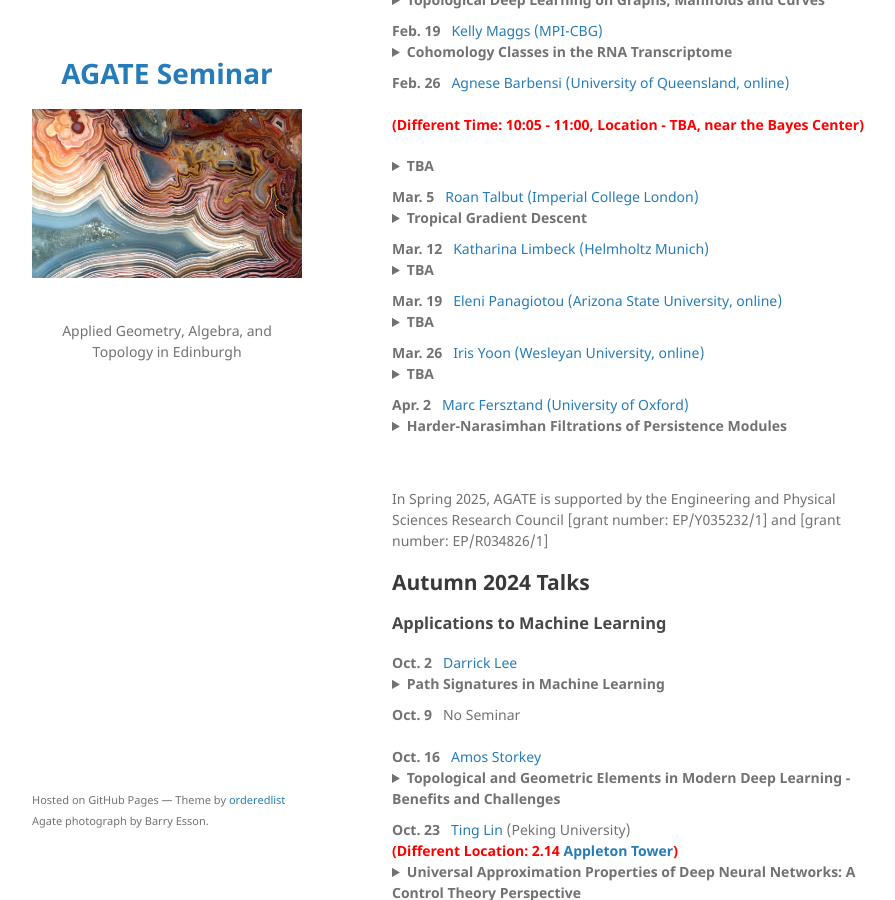
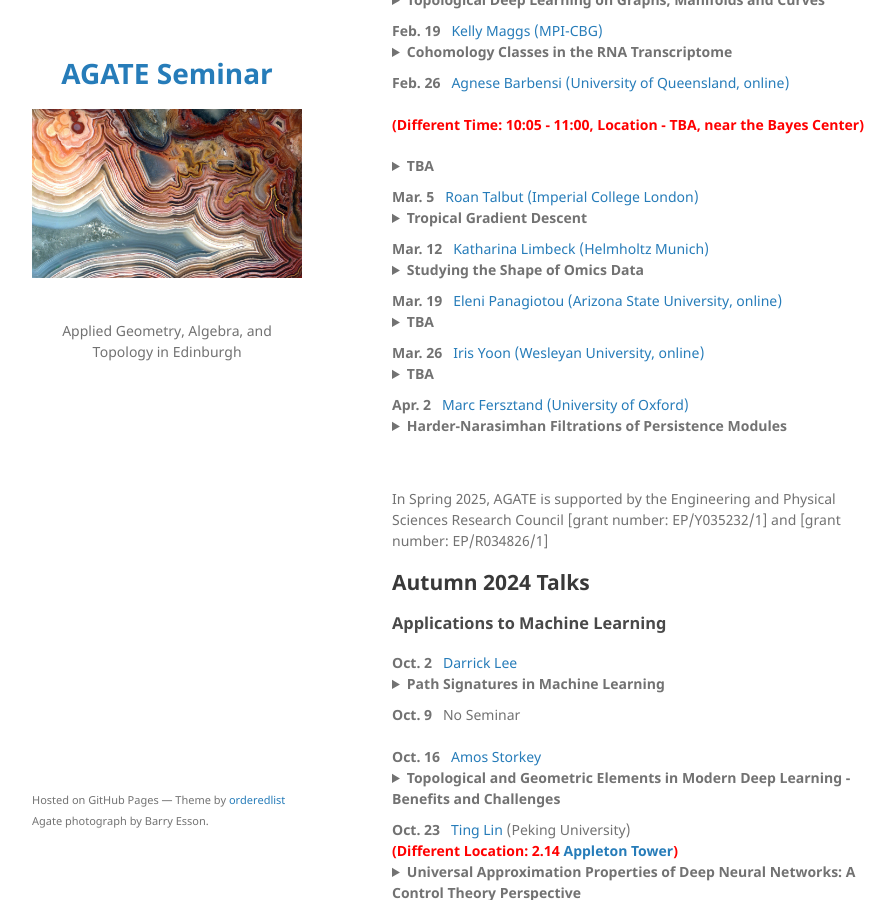
Before and after one commit to agatedinburgh/agatedinburgh.github.io, a Jekyll site: the page built from index.md, in a window 1280 px wide and 900 px high, scrolled down 631 px. Shown: the whole window, without its empty margins (178-1073 px from the left). Built offline with Jekyll 4.4.1, drawn with Linux system fonts in a browser that asks for light colours; our own code applies the rules of GitHub Pages for plain Markdown files; part of the change alters nothing that is shown.

Commit message:
added bstract

```diff
--- a/index.md
+++ b/index.md
@@ -49,8 +49,8 @@ To join the mailing list, send an email to sympa at mlist.is.ed.ac.uk with nothi
 
 <nobr><b>Mar. 12</b>  &nbsp; <a href="https://limbeckkat.github.io/">Katharina Limbeck (Helmholtz Munich)</a></nobr>
 <details style="margin-bottom:10px">
-<summary><b>TBA</b></summary>
-<p style="margin-left:30px;"> TBA</p>
+<summary><b>Studying the Shape of Omics Data</b></summary>
+<p style="margin-left:30px;"> This seminar explores geometric and topological approaches for analysing omics data across multiple scales, focusing on two case studies. First, we identify spatial patterns in transcriptomics data using persistent homology. Specifically, we leverage functional summaries to perform permutation testing for spatial randomness in gene expression values. Our approach offers greater robustness and accuracy than alternative methods for detecting spatial dependence. Second, we examine metric space magnitude, a recently established geometric invariant that summarises the effective size and diversity of a space. Applied to cancer genomics, magnitude quantifies tumour genomic heterogeneity, a key factor in cancer progression and clinical outcomes, and distinguishes cancer subtypes based on copy-number alterations. These case studies demonstrate the power of using multi-scale geometric descriptors, namely persistent homology and magnitude, within a statistical framework to uncover meaningful structure in complex omics data.</p>
 </details>
 
 <nobr><b>Mar. 19</b>  &nbsp; <a href="https://www.elenipanagiotou.com/">Eleni Panagiotou (Arizona State University, online)</a></nobr>
```
